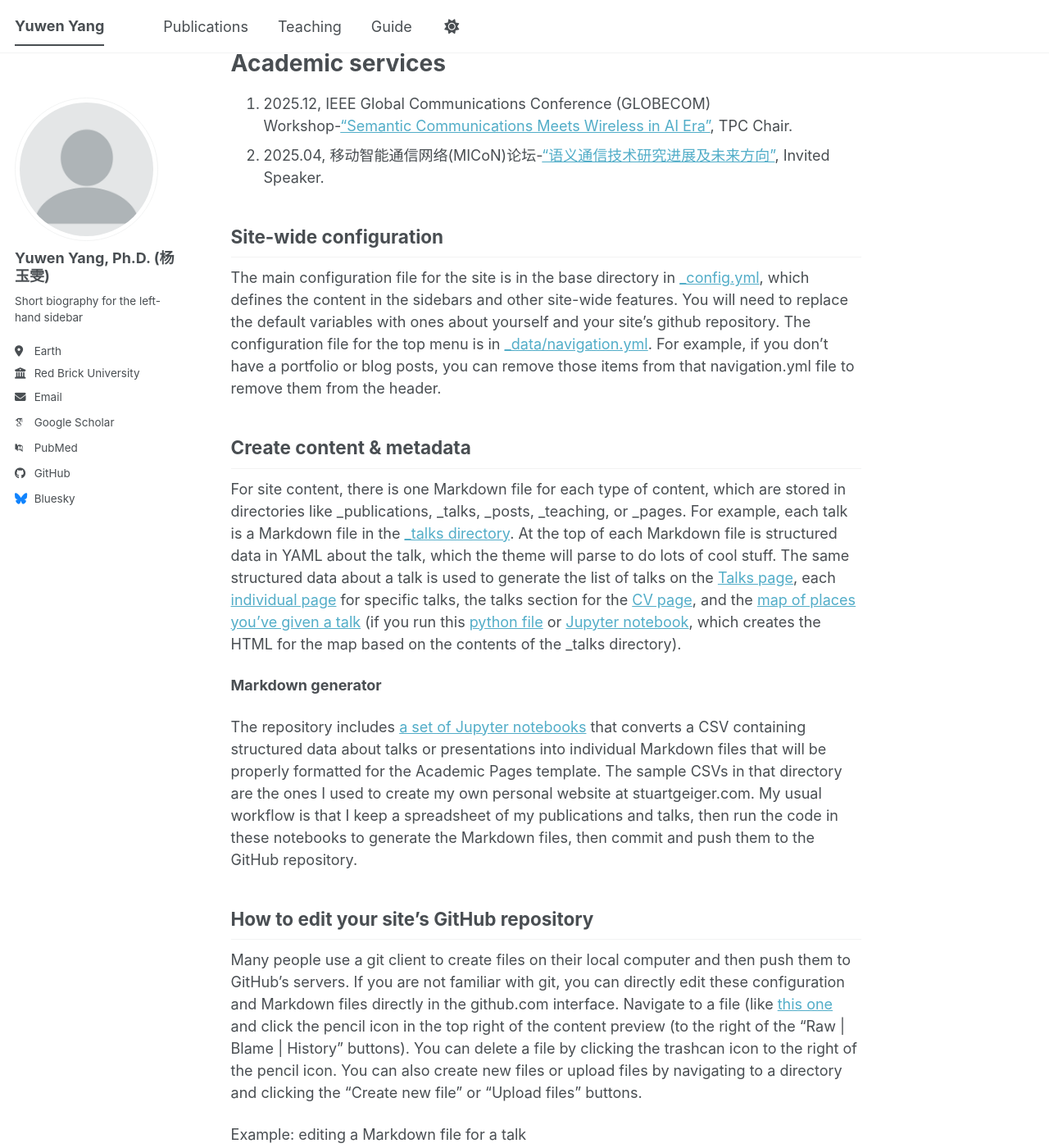
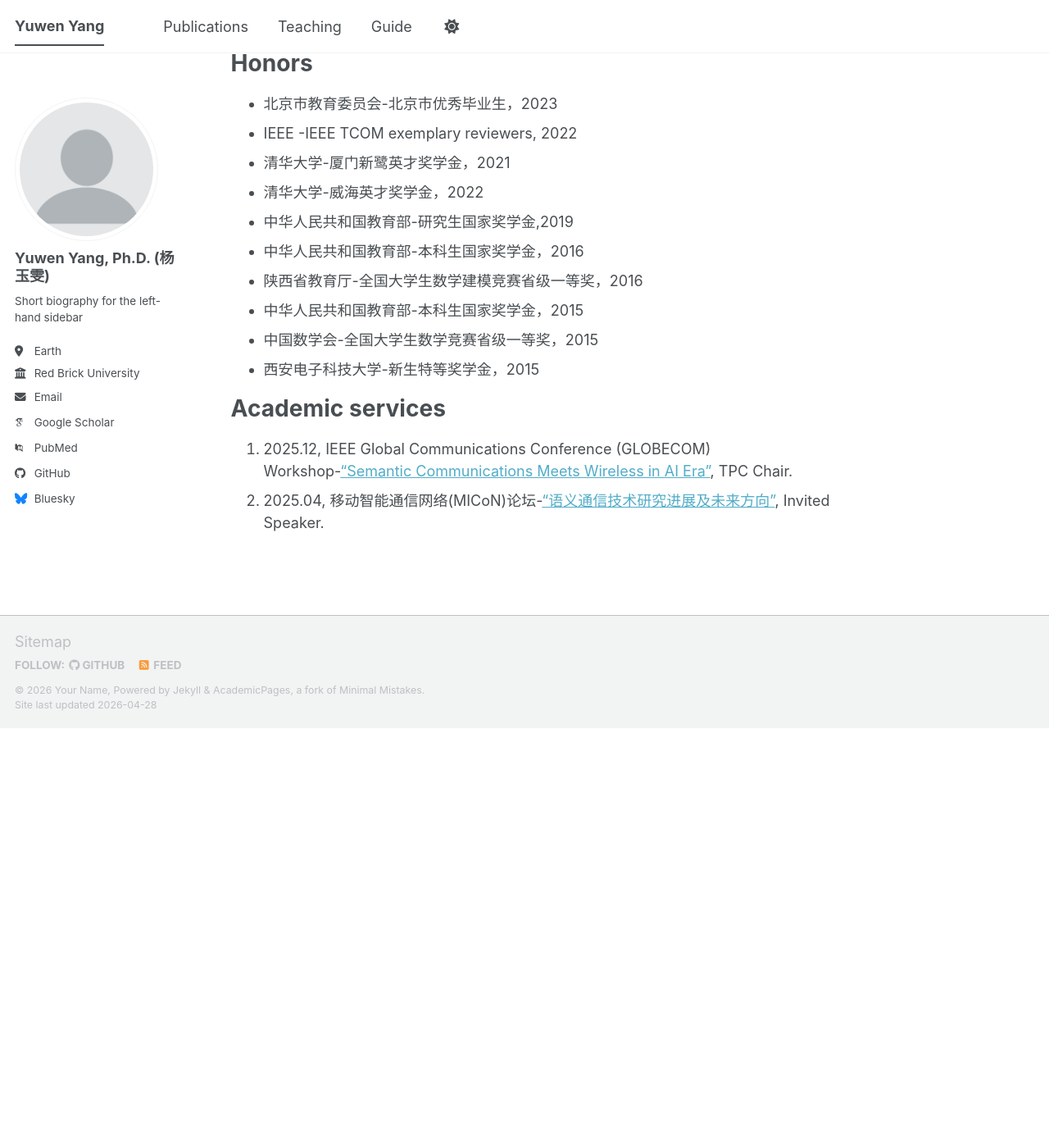
Before and after one commit to yangyuwenyang/yangyuwenyang.github.io, a Jekyll site: the page built from _pages/about.md, in a window 1280 px wide and 1400 px high, scrolled down 606 px. Shown: the whole window at 82% size. Built offline with Jekyll 4.4.1, drawn with Linux system fonts in a browser that asks for light colours; some web fonts are replaced; a script bundle is joined from its source files by our own code; library files that are not in the unit come from our copies; after the commit the page ends 1494 px from its top, so only the background shows below that; some of the changed text lies outside the part shown.

Commit message:
Update about.md

```diff
--- a/_pages/about.md
+++ b/_pages/about.md
@@ -13,37 +13,24 @@ I joined Huawei Wireless Network Research Department (2023) through Huawei’s T
 ## Research Interests
 My research lies at the intersection of **Artificial Intelligence** and **Next-generation Networking**, specifically focusing on the reciprocal relationship between them:
 
-* **Net4AI (Networking for AI):** leveraging the communication, sensing, and computing capabilities of wireless networks to enhance the user experience of AI applications (such as intelligent robotics and wearables). Key topics include: Device-Network Collaborative AI inference, Semantic Communications, Embodied AI Navigation, AI Interactive Sensing.
-* **AI4Net (AI for Networking):** utilizing AI algorithms to optimize the communication and sensing performance of wireless networks. Key topics include: Intelligent Physical Layer, Environment-Sensing Aided Communications.
+* **Net4AI (Networking for AI):** leveraging the communication, sensing, and computing capabilities of wireless networks to enhance the user experience of AI applications (such as intelligent robotics and wearables). Key topics include: device-network collaborative AI inference, semantic communications, embodied AI navigation, AI interactive sensing.
+* **AI4Net (AI for Networking):** utilizing AI algorithms to optimize the communication and sensing performance of wireless networks. Key topics include: intelligent physical layer, environment-sensing aided communications.
 
-
+Honors
+======
+* 北京市教育委员会-北京市优秀毕业生，2023
+* IEEE -IEEE TCOM exemplary reviewers, 2022
+* 清华大学-厦门新鹭英才奖学金，2021
+* 清华大学-威海英才奖学金，2022
+* 中华人民共和国教育部-研究生国家奖学金,2019
+* 中华人民共和国教育部-本科生国家奖学金，2016
+* 陕西省教育厅-全国大学生数学建模竞赛省级一等奖，2016
+* 中华人民共和国教育部-本科生国家奖学金，2015
+* 中国数学会-全国大学生数学竞赛省级一等奖，2015
+* 西安电子科技大学-新生特等奖学金，2015
 
 
 Academic services
 ======
 1. 2025.12, IEEE Global Communications Conference (GLOBECOM) Workshop-["Semantic Communications Meets Wireless in AI Era"](https://globecom2025.ieee-globecom.org/workshop/ws-03-semantic-communications-meets-wireless-ai-era), TPC Chair.
 2. 2025.04, 移动智能通信网络(MICoN)论坛-["语义通信技术研究进展及未来方向"](https://mp.weixin.qq.com/s/DfQkfFNaSR7zqhXMZ2OsXA), Invited Speaker.
-
-Site-wide configuration
-------
-The main configuration file for the site is in the base directory in [_config.yml](https://github.com/academicpages/academicpages.github.io/blob/master/_config.yml), which defines the content in the sidebars and other site-wide features. You will need to replace the default variables with ones about yourself and your site's github repository. The configuration file for the top menu is in [_data/navigation.yml](https://github.com/academicpages/academicpages.github.io/blob/master/_data/navigation.yml). For example, if you don't have a portfolio or blog posts, you can remove those items from that navigation.yml file to remove them from the header.
-
-Create content & metadata
-------
-For site content, there is one Markdown file for each type of content, which are stored in directories like _publications, _talks, _posts, _teaching, or _pages. For example, each talk is a Markdown file in the [_talks directory](https://github.com/academicpages/academicpages.github.io/tree/master/_talks). At the top of each Markdown file is structured data in YAML about the talk, which the theme will parse to do lots of cool stuff. The same structured data about a talk is used to generate the list of talks on the [Talks page](https://academicpages.github.io/talks), each [individual page](https://academicpages.github.io/talks/2012-03-01-talk-1) for specific talks, the talks section for the [CV page](https://academicpages.github.io/cv), and the [map of places you've given a talk](https://academicpages.github.io/talkmap.html) (if you run this [python file](https://github.com/academicpages/academicpages.github.io/blob/master/talkmap.py) or [Jupyter notebook](https://github.com/academicpages/academicpages.github.io/blob/master/talkmap.ipynb), which creates the HTML for the map based on the contents of the _talks directory).
-
-**Markdown generator**
-
-The repository includes [a set of Jupyter notebooks](https://github.com/academicpages/academicpages.github.io/tree/master/markdown_generator
-) that converts a CSV containing structured data about talks or presentations into individual Markdown files that will be properly formatted for the Academic Pages template. The sample CSVs in that directory are the ones I used to create my own personal website at stuartgeiger.com. My usual workflow is that I keep a spreadsheet of my publications and talks, then run the code in these notebooks to generate the Markdown files, then commit and push them to the GitHub repository.
-
-How to edit your site's GitHub repository
-------
-Many people use a git client to create files on their local computer and then push them to GitHub's servers. If you are not familiar with git, you can directly edit these configuration and Markdown files directly in the github.com interface. Navigate to a file (like [this one](https://github.com/academicpages/academicpages.github.io/blob/master/_talks/2012-03-01-talk-1.md) and click the pencil icon in the top right of the content preview (to the right of the "Raw | Blame | History" buttons). You can delete a file by clicking the trashcan icon to the right of the pencil icon. You can also create new files or upload files by navigating to a directory and clicking the "Create new file" or "Upload files" buttons.
-
-Example: editing a Markdown file for a talk
-![Editing a Markdown file for a talk](/images/editing-talk.png)
-
-For more info
-------
-More info about configuring Academic Pages can be found in [the guide](https://academicpages.github.io/markdown/), the [growing wiki](https://github.com/academicpages/academicpages.github.io/wiki), and you can always [ask a question on GitHub](https://github.com/academicpages/academicpages.github.io/discussions). The [guides for the Minimal Mistakes theme](https://mmistakes.github.io/minimal-mistakes/docs/configuration/) (which this theme was forked from) might also be helpful.
```
